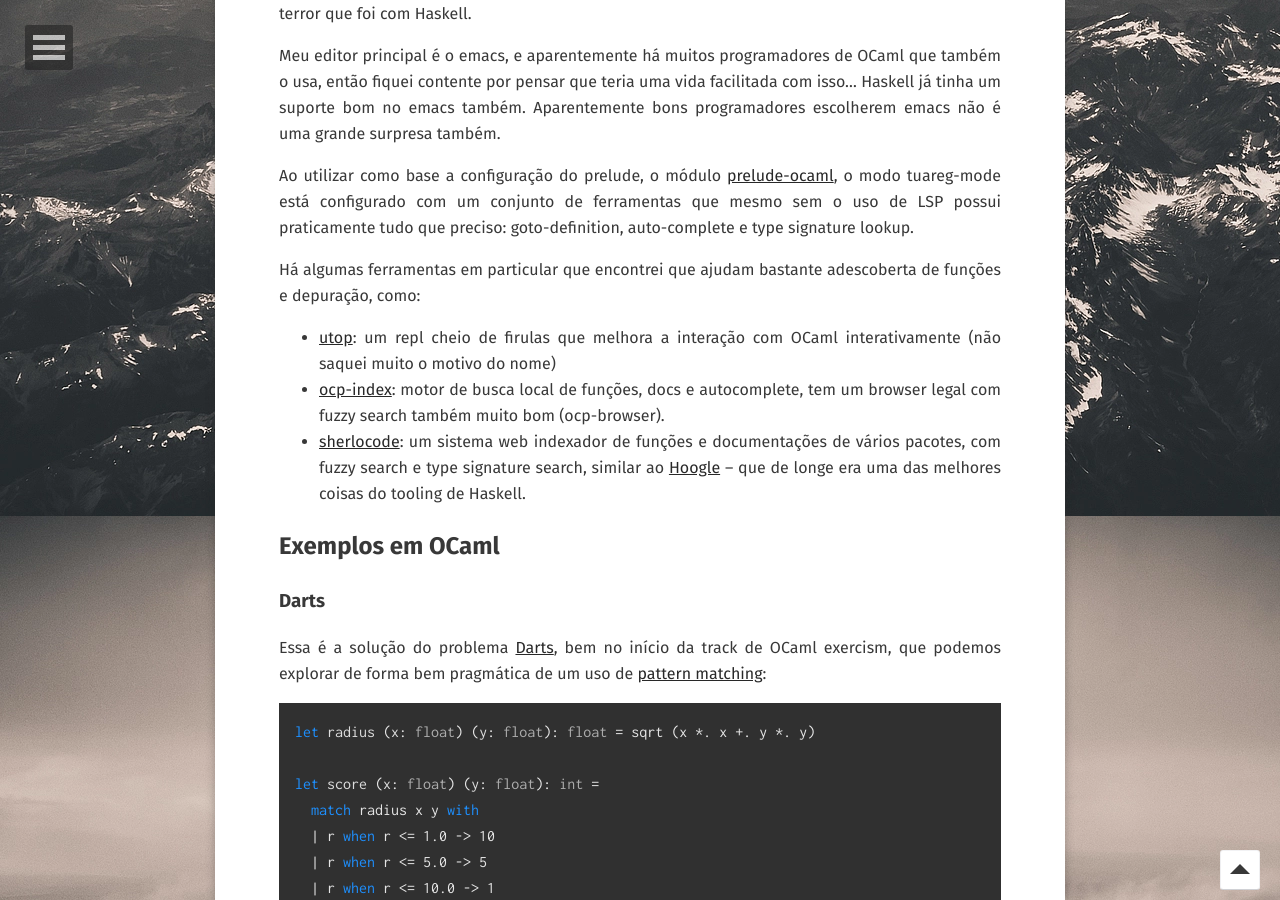
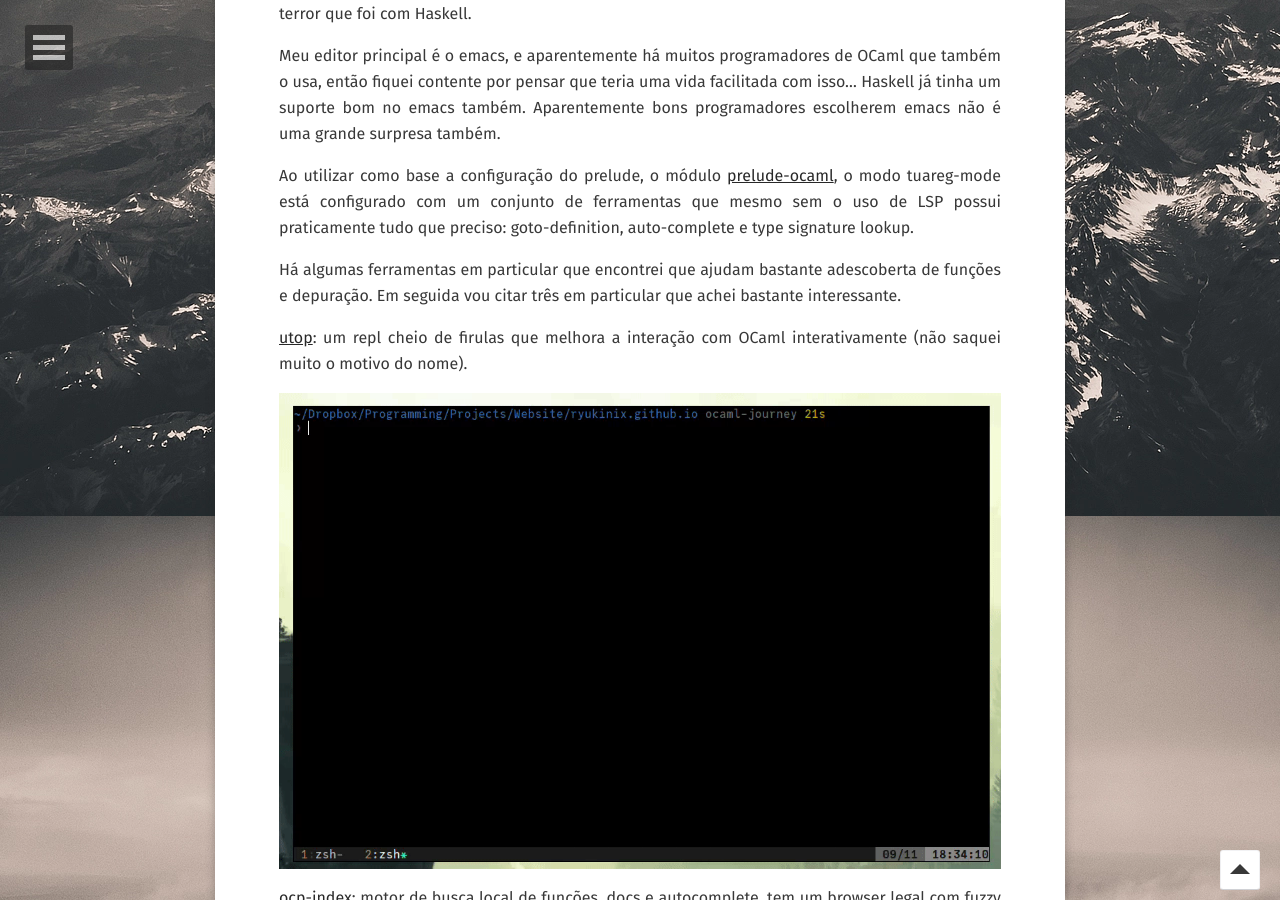
Before and after one commit to ryukinix/ryukinix.github.io, a Jekyll site: the page built from _posts/2025-11-09-ocaml-journey.html, in a window 1280 px wide and 900 px high, scrolled down 1554 px. Built offline with Jekyll 4.4.1, drawn with Linux system fonts in a browser that asks for light colours; comment, search, counter and statistics services are not loaded.

Commit message:
feat: add image and gif examples of ocaml dev toolings

```diff
--- a/_posts/2025-11-09-ocaml-journey.html
+++ b/_posts/2025-11-09-ocaml-journey.html
@@ -109,18 +109,37 @@ preciso: goto-definition, auto-complete e type signature lookup.
 
 <p>
 Há algumas ferramentas em particular que encontrei que ajudam bastante
-adescoberta de funções e depuração, como:
+adescoberta de funções e depuração. Em seguida vou citar três em
+particular que achei bastante interessante.
 </p>
 
-<ul class="org-ul">
-<li><a href="https://opam.ocaml.org/blog/about-utop/">utop</a>: um repl cheio de firulas que melhora a interação com OCaml
-interativamente (não saquei muito o motivo do nome)</li>
-<li><a href="https://www.typerex.org/ocp-index.html">ocp-index</a>: motor de busca local de funções, docs e autocomplete, tem
-um browser legal com fuzzy search também muito bom (ocp-browser).</li>
-<li><a href="https://doc.sherlocode.com">sherlocode</a>: um sistema web indexador de funções e documentações de
-vários pacotes, com fuzzy search e type signature search, similar ao
-<a href="https://hoogle.haskell.org/">Hoogle</a> &#x2013; que de longe era uma das melhores coisas do tooling de Haskell.</li>
-</ul>
+<p>
+<a href="https://opam.ocaml.org/blog/about-utop/">utop</a>: um repl cheio de firulas que melhora a interação com OCaml
+interativamente (não saquei muito o motivo do nome).
+</p>
+
+<p>
+<img src="/assets/posts/ocaml-journey/utop.gif" alt="nil"/>
+</p>
+
+<p>
+<a href="https://www.typerex.org/ocp-index.html">ocp-index</a>: motor de busca local de funções, docs e autocomplete, tem
+um browser legal com fuzzy search também muito bom (ocp-browser).
+</p>
+
+<p>
+<img src="/assets/posts/ocaml-journey/ocp-browser.gif" alt="nil"/>
+</p>
+
+<p>
+<a href="https://doc.sherlocode.com">sherlocode</a>: um sistema web indexador de funções e documentações de
+  vários pacotes, com fuzzy search e type signature search, similar ao
+  <a href="https://hoogle.haskell.org/">Hoogle</a> &#x2013; que de longe era uma das melhores coisas do tooling de Haskell.
+</p>
+
+<p>
+<img src="/assets/posts/ocaml-journey/sherlocode.png" alt="nil"/>
+</p>
 </div>
 </div>
 <div id="outline-container-orgf0588de" class="outline-2">
@@ -167,8 +186,8 @@ categorias baseado na soma de seus divisores (excluindo ele mesmo):
 
 <div class="org-src-container">
 <pre class="src src-ocaml"><span style="color: #1e90ff;">let</span> <span style="color: #1e90ff;">rec</span> <span style="color: #dddddd;">range</span> <span style="color: #dddddd;">a</span> <span style="color: #dddddd;">b</span> =
-  <span style="color: #1e90ff;">if</span> a &gt; b <span style="color: #1e90ff;">then</span> <span style="color: #dddddd;">[]</span>
-  <span style="color: #1e90ff;">else</span> a <span style="color: #dddddd;">::</span> range (a + 1) b
+  <span style="color: #1e90ff;">if</span> a &gt; b <span style="color: #1e90ff;">then</span> <span style="color: #acacac;">[]</span>
+  <span style="color: #1e90ff;">else</span> a <span style="color: #acacac;">::</span> range (a + 1) b
 
 <span style="color: #1e90ff;">let</span> <span style="color: #dddddd;">divisors</span> <span style="color: #dddddd;">n</span> =
   range 1 (truncate (sqrt (float n)))
@@ -186,9 +205,9 @@ categorias baseado na soma de seus divisores (excluindo ele mesmo):
 
 <span style="color: #1e90ff;">let</span> <span style="color: #dddddd;">classify</span> <span style="color: #dddddd;">n</span> =
   <span style="color: #1e90ff;">if</span> n &gt; 0 <span style="color: #1e90ff;">then</span>
-    (<span style="color: #dddddd;">Ok</span> (number_class n))
+    (<span style="color: #acacac;">Ok</span> (number_class n))
   <span style="color: #1e90ff;">else</span>
-    (<span style="color: #dddddd;">Error</span> <span style="color: #acacac;">"Classification is only possible for positive integers."</span>)
+    (<span style="color: #acacac;">Error</span> <span style="color: #acacac;">"Classification is only possible for positive integers."</span>)
 </pre>
 </div>
 
```
Also changed, not shown: org/ocaml-journey.org (+16 -6 lines), assets/posts/ocaml-journey/ocp-browser.gif (added), assets/posts/ocaml-journey/sherlocode.png (added), assets/posts/ocaml-journey/utop.gif (added).
